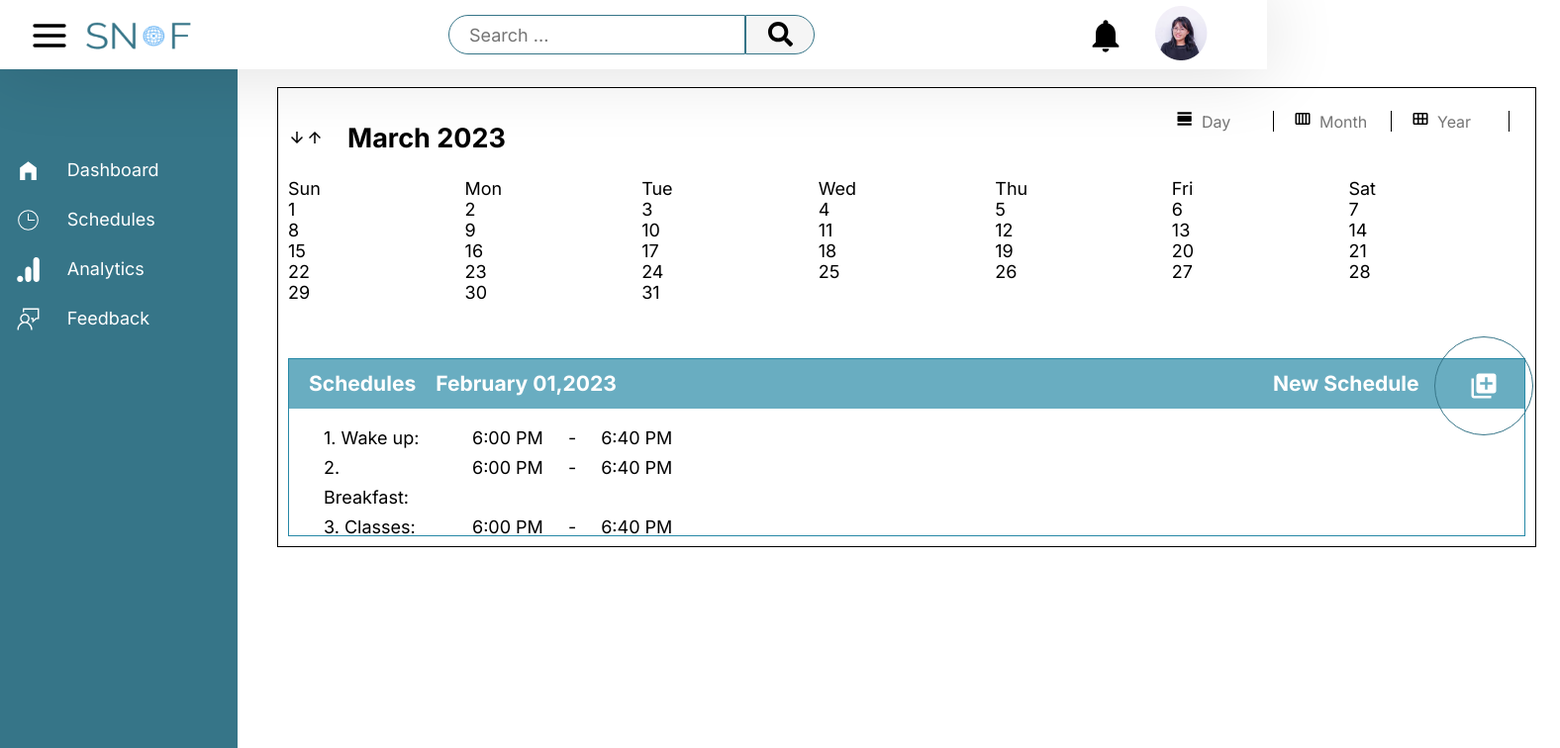
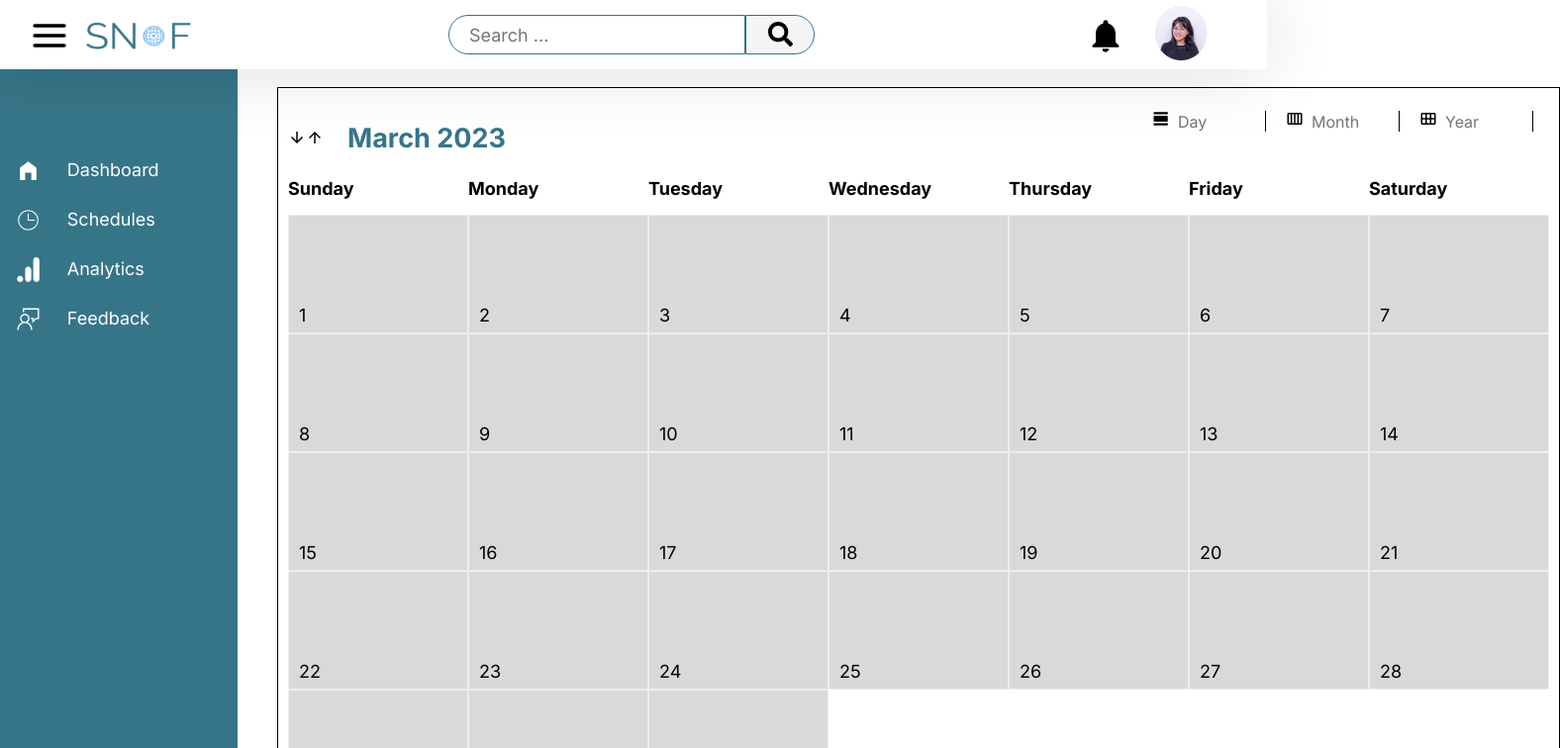
Before and after one commit to davidnyiringabo/fens-app, a React (Vite) app: page /schedule in a window 1280 px wide. Shown: the top 756 px of the page at 99% size, 1576 px wide, since content can reach past the window. Built offline with nearby package versions, Linux system fonts and the light colour scheme.

Commit message:
Styles for calendar

```diff
--- a/src/components/CalenderComponents.tsx/Body.css
+++ b/src/components/CalenderComponents.tsx/Body.css
@@ -2,3 +2,16 @@
     display: grid;
     grid-template-columns: repeat(7,1fr);
 }
+
+.calendar--day--name {
+    font-weight: bold;
+    margin-bottom: 1rem;
+}
+
+.calendar--day--date {
+    width: 120px;
+    height: 120px;
+    background-color: #D9D9D9;
+    border: 1px solid #EEEEEE;
+    padding: 90px 170px 0 10px;
+}
--- a/src/components/CalenderComponents.tsx/Body.tsx
+++ b/src/components/CalenderComponents.tsx/Body.tsx
@@ -13,16 +13,16 @@ export default function CalendarBody({date}: {date: Date}) {
         daysInMonth.push(new Date(year,month, i))
     }
 
-    const days = ['Sun','Mon','Tue', 'Wed','Thu', 'Fri','Sat'];
+    const days = ['Sunday','Monday','Tuesday', 'Wednesday','Thursday', 'Friday','Saturday'];
     return (
         <div className="calendar--body">
             {days.map((day) => (
-                <div className="calendar--day" key={day}>
+                <div className="calendar--day--name" key={day}>
                     {day}
                 </div>
             ))}
             {daysInMonth.map((day) => (
-                <div className="calendar--day" key={day.toString()} >
+                <div className="calendar--day--date" key={day.toString()} >
                     {day.getDate()}
                 </div>
             ))}
--- a/src/components/CalenderComponents.tsx/Header.css
+++ b/src/components/CalenderComponents.tsx/Header.css
@@ -1,6 +1,10 @@
 .calendar--header {
     display: flex;
     width: 1250px;
+}
+
+h2 {
+    color: #367588;
 }
 
 .header--left--container {
@@ -22,7 +26,7 @@
 }
 
 input[type="number"] {
-    width: 5rem;
+    width: 6rem;
     font-size: 1rem;
     padding: 0.5rem;
     border: none;
--- a/src/components/SchedulesList/ScheduleList.css
+++ b/src/components/SchedulesList/ScheduleList.css
@@ -1,7 +1,6 @@
 .list--container {
     width: 100%;
     height: 180px;
-    border: 1px solid #2688A6;
     margin-top: 4.5%;
 }
 
@@ -35,8 +34,9 @@
 }
 
 .new--schedule .icon {
-    margin: 5px 0  0 15px;
+    margin: 5px 0  0 10px;
     font-size: 30px;
+    border: none;
 }
 
 /* some examples of schedules  */
```
